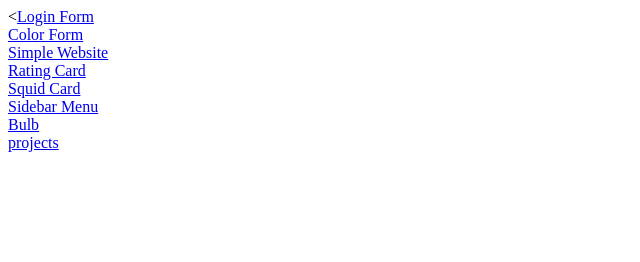
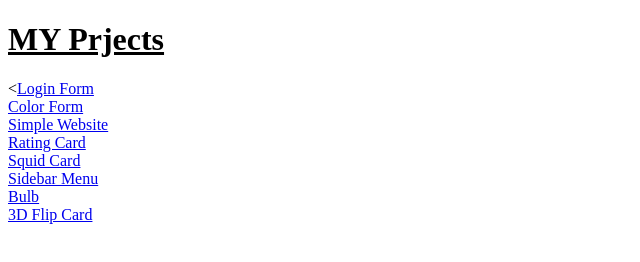
Before and after one commit to Mehrabdev458/homepage, a plain HTML site: page index.html in a window 1280 px wide. Shown: the whole page, without its empty margins (0-640 px from the left). Drawn offline with Linux system fonts and the light colour scheme.

Commit message:
Update index.html

```diff
--- a/index.html
+++ b/index.html
@@ -6,6 +6,7 @@
     <title>Document</title>
 </head>
 <body>
+     <h1><u>MY Prjects</u></h1>
     <<a href="https://Mehrabdev458.github.io/login-form/">Login Form</a>
         <br>
 
@@ -24,7 +25,7 @@
         <br>
 <a href="https://Mehrabdev458.github.io/BULB/">Bulb</a>
         <br>
-<a href="https://Mehrabdev458.github.io/BULB/">projects</a>
+<a href="https://Mehrabdev458.github.io/projects/">3D Flip Card</a>
 
 
 </body>
```
